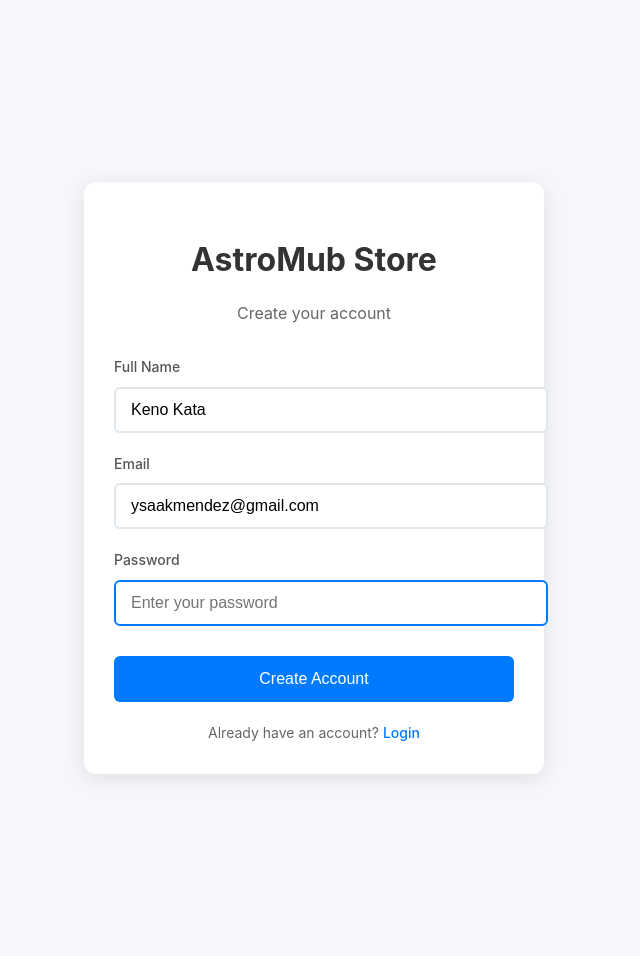
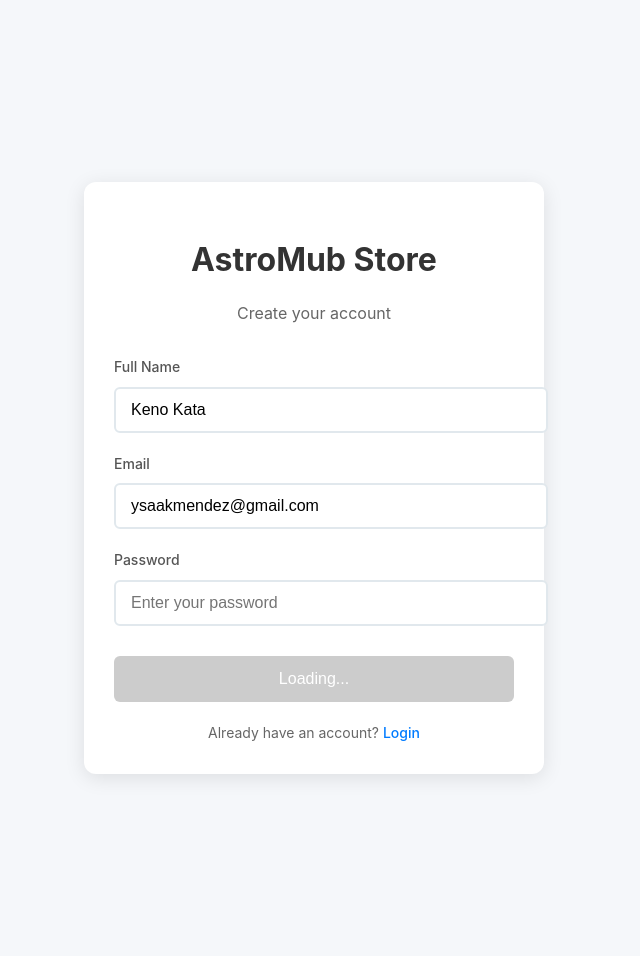
Before and after one commit to astromub/samplepagetwo, a Jekyll site: the page sign.html, which Jekyll copies as it is, in a window 1280 px wide. Shown: the whole page, without its empty margins (326-966 px from the left). Built offline with Jekyll 4.4.1, drawn with Linux system fonts in a browser that asks for light colours; a script that is not in the unit is left out; some of the changed lines change nothing that is shown.

Commit message:
Update sign.html

```diff
--- a/sign.html
+++ b/sign.html
@@ -8,37 +8,10 @@
     <!-- Load Supabase FIRST -->
     <script src="https://cdn.jsdelivr.net/npm/@supabase/supabase-js@2"></script>
 
-    <!-- TEMPORARY FIX: Define signUp IMMEDIATELY to prevent errors -->
-    <script>
-        // Define signUp function immediately before any form tries to use it
-        window.signUp = window.signUp || async function(userData) {
-            console.log('Temporary signUp called, waiting for auth.js...');
-
-            // Wait for auth.js to load if needed
-            if (!window.authUtils || !window.authUtils.signUp) {
-                console.log('Waiting for auth.js to load...');
-                await new Promise(resolve => {
-                    const checkInterval = setInterval(() => {
-                        if (window.authUtils && window.authUtils.signUp) {
-                            clearInterval(checkInterval);
-                            resolve();
-                        }
-                    }, 100);
-                });
-            }
-
-            // Now use the real signUp function from auth.js
-            return await window.authUtils.signUp(userData);
-        };
-
-        console.log('signUp function pre-defined for safety');
-    </script>
-
-    <!-- Now load auth.js -->
+    <!-- Load auth.js IMMEDIATELY -->
     <script src="/samplepagetwo/assets/auth.js"></script>
 
     <style>
-        /* Your existing styles here */
         body {
             font-family: -apple-system, BlinkMacSystemFont, 'Segoe UI', sans-serif;
             background: #f5f7fa;
@@ -115,6 +88,11 @@
             background: #0056b3;
         }
 
+        .btn:disabled {
+            background: #ccc;
+            cursor: not-allowed;
+        }
+
         .login-link {
             text-align: center;
             margin-top: 20px;
@@ -131,6 +109,17 @@
         .login-link a:hover {
             text-decoration: underline;
         }
+
+        .success-message {
+            background: #dfd;
+            border: 1px solid #afa;
+            border-radius: 8px;
+            padding: 15px;
+            margin-bottom: 20px;
+            color: #080;
+            text-align: center;
+            font-size: 14px;
+        }
     </style>
 </head>
 <body>
@@ -139,8 +128,11 @@
         <p style="text-align: center; color: #666; margin-bottom: 30px;">Create your account</p>
 
         <div class="error-box" id="errorBox" style="display: none;">
-            astromub.github.io says<br>
-            Signup failed. Cannot read properties of undefined (reading 'signUp')
+            <!-- Error will appear here -->
+        </div>
+
+        <div class="success-message" id="successBox" style="display: none;">
+            <!-- Success will appear here -->
         </div>
 
         <form id="signupForm">
@@ -194,18 +186,50 @@
         document.addEventListener('DOMContentLoaded', function() {
             const signupForm = document.getElementById('signupForm');
             const errorBox = document.getElementById('errorBox');
+            const successBox = document.getElementById('successBox');
             const submitBtn = document.getElementById('submitBtn');
 
-            // Check if signUp function exists
-            console.log('Checking signUp function:', typeof window.signUp);
+            // Wait for auth.js to be fully ready
+            function waitForAuth() {
+                return new Promise((resolve) => {
+                    const checkAuth = () => {
+                        if (typeof window.signUp === 'function' && window.supabase) {
+                            console.log('✅ Auth system ready!');
+                            resolve(true);
+                        } else {
+                            console.log('⏳ Waiting for auth system...');
+                            setTimeout(checkAuth, 100);
+                        }
+                    };
+                    checkAuth();
+                });
+            }
 
-            if (typeof window.signUp !== 'function') {
-                console.error('ERROR: signUp function is still undefined!');
-                errorBox.style.display = 'block';
-                errorBox.innerHTML = 'Error: Authentication service is not ready. Please refresh the page.';
-            } else {
-                console.log('SUCCESS: signUp function is available');
-                errorBox.style.display = 'none';
+            async function initializePage() {
+                console.log('🔄 Initializing signup page...');
+
+                // Show loading state
+                submitBtn.disabled = true;
+                submitBtn.textContent = 'Loading...';
+
+                try {
+                    // Wait for auth system
+                    await waitForAuth();
+
+                    console.log('✅ signUp function is available:', typeof window.signUp);
+
+                    // Enable form
+                    submitBtn.disabled = false;
+                    submitBtn.textContent = 'Create Account';
+                    hideError();
+
+                    // Set focus
+                    document.getElementById('password').focus();
+
+                } catch (error) {
+                    console.error('Failed to initialize:', error);
+                    showError('Authentication service is not available. Please refresh the page.');
+                }
             }
 
             // Handle form submission
@@ -229,25 +253,26 @@
                     return;
                 }
 
-                // Check again if signUp exists
-                if (typeof window.signUp !== 'function') {
-                    showError('Authentication service not available. Please refresh.');
-                    return;
-                }
-
                 // Show loading
                 submitBtn.disabled = true;
                 submitBtn.textContent = 'Creating Account...';
                 hideError();
+                hideSuccess();
 
                 try {
-                    console.log('Calling signUp function...');
+                    console.log('📤 Submitting signup...');
                     const result = await window.signUp(formData);
 
                     if (result && result.success) {
-                        alert('✅ ' + result.message);
+                        showSuccess(result.message);
                         signupForm.reset();
-                        window.location.href = '/samplepagetwo/profile.html';
+                        submitBtn.disabled = true;
+                        submitBtn.textContent = 'Account Created!';
+
+                        // Redirect after 2 seconds
+                        setTimeout(() => {
+                            window.location.href = '/samplepagetwo/profile.html';
+                        }, 2000);
                     } else {
                         throw new Error(result?.message || 'Signup failed');
                     }
@@ -255,7 +280,6 @@
                 } catch (error) {
                     console.error('Signup error:', error);
                     showError('Signup failed: ' + error.message);
-                } finally {
                     submitBtn.disabled = false;
                     submitBtn.textContent = 'Create Account';
                 }
@@ -265,14 +289,25 @@
             function showError(message) {
                 errorBox.innerHTML = message;
                 errorBox.style.display = 'block';
+                successBox.style.display = 'none';
+            }
+
+            function showSuccess(message) {
+                successBox.innerHTML = message;
+                successBox.style.display = 'block';
+                errorBox.style.display = 'none';
             }
 
             function hideError() {
                 errorBox.style.display = 'none';
             }
 
-            // Auto-focus password field
-            document.getElementById('password').focus();
+            function hideSuccess() {
+                successBox.style.display = 'none';
+            }
+
+            // Initialize the page
+            initializePage();
         });
     </script>
 </body>
```
